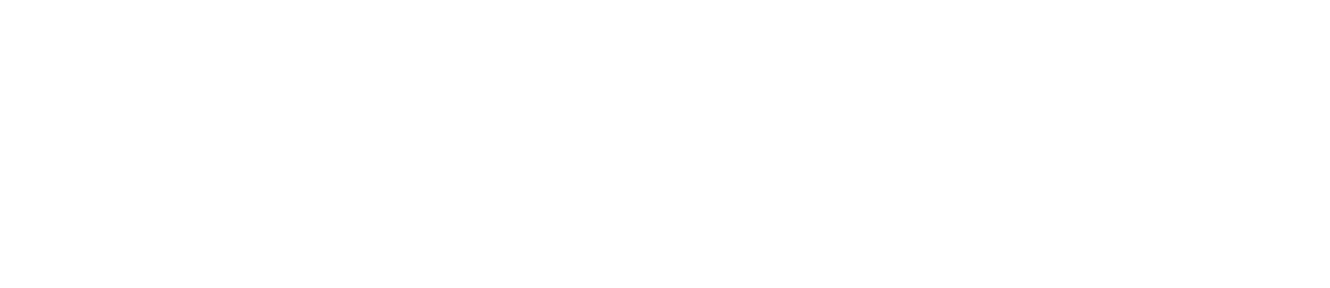
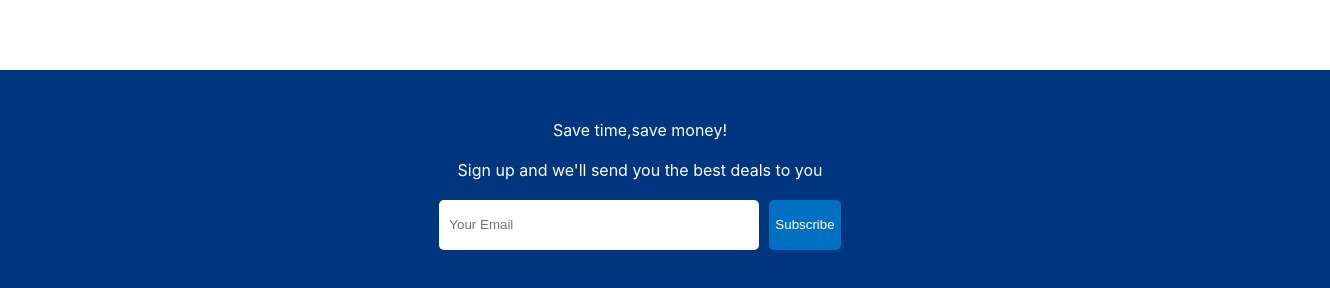
Before and after one commit to aniket7515/ReservationApp, a React (Create React App) app: page / in a window 1280 px wide. Shown: the part 1529-1817 px from the top of the page, 1330 px wide, since content can reach past the window. Before the commit the page ends 1519 px from the top, so only its background shows below. Built offline with nearby package versions, Linux system fonts and the light colour scheme.

Commit message:
Email List

```diff
--- /dev/null
+++ b/src/components/mailList/MailList.css
@@ -0,0 +1,29 @@
+.mail{
+    width: 100%;
+    margin-top: 50px;
+    background-color:#003580;
+    color: white;
+    display: flex;
+    flex-direction: column;
+    align-items: center;
+    gap: 20px;
+    padding: 50px;
+}
+
+.mailInputContainer input{
+    width: 300px;
+    height: 30px;
+    padding: 10px;
+    border:none;
+    margin-right: 10px;
+    border-radius:5px;
+}
+.mailInputContainer button{
+    height: 50px;
+    background-color:#0071c2;
+    color: white;
+    font-weight: 500;
+    border: none;
+    border-radius:5px;
+    cursor: pointer;
+}
--- /dev/null
+++ b/src/components/mailList/MailList.jsx
@@ -0,0 +1,17 @@
+import React from 'react'
+import './MailList.css'
+
+const MailList = () => {
+  return (
+    <div className="mail">
+        <div className="mailTitle">Save time,save money!</div>
+        <span className="mailDesc">Sign up and we'll send you the best deals to you</span>
+        <div className="mailInputContainer">
+            <input type="text" placeholder="Your Email" />
+            <button>Subscribe</button>
+        </div>
+    </div>
+  )
+}
+
+export default MailList
--- a/src/pages/home/Home.jsx
+++ b/src/pages/home/Home.jsx
@@ -2,6 +2,7 @@
 import Featured from '../../components/featured/Featured'
 import FeaturedProperties from '../../components/featuredProperties/FeaturedProperties'
 import Header from '../../components/header/Header'
+import MailList from '../../components/mailList/MailList'
 import Navbar from '../../components/navbar/Navbar'
 import PropertyList from '../../components/propertyList/PropertyList'
 import "./home.css"
@@ -20,6 +21,7 @@
          <PropertyList/>
          <h1 className="homeTitle">Home guests love</h1>
          <FeaturedProperties/>
+         <MailList/>
       </div>
     </div>
   )
```
